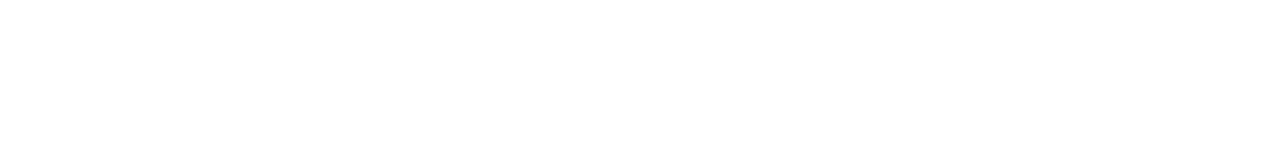
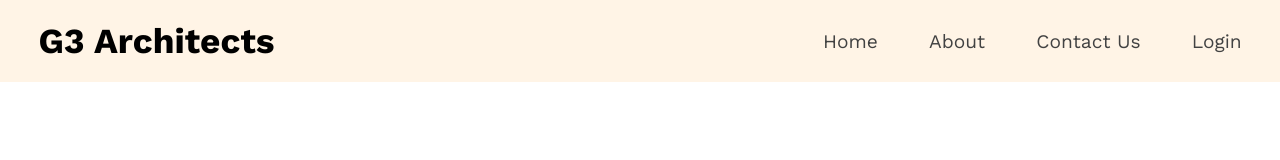
Before and after one commit to purnadebpaul64/ph-architects, a plain HTML site: page index.html in a window 1280 px wide. Drawn offline with nearby package versions, Linux system fonts and the light colour scheme.

Commit message:
added navigation

```diff
--- a/index.html
+++ b/index.html
@@ -7,7 +7,23 @@
     <link rel="stylesheet" href="styles/style.css" />
   </head>
   <body>
-    <header></header>
+    <header>
+      <section class="container">
+        <nav>
+          <div class="logo">
+            <h3>G3 Architects</h3>
+          </div>
+          <div class="nav-links">
+            <ul>
+              <li><a href="#">Home</a></li>
+              <li><a href="#">About</a></li>
+              <li><a href="#">Contact Us</a></li>
+              <li><a href="#">Login</a></li>
+            </ul>
+          </div>
+        </nav>
+      </section>
+    </header>
     <main></main>
     <footer></footer>
   </body>
--- a/styles/style.css
+++ b/styles/style.css
@@ -1,5 +1,51 @@
 @import url("https://fonts.googleapis.com/css2?family=Work+Sans:ital,wght@0,100..900;1,100..900&display=swap");
-
-body {
+* {
+  margin: 0;
+  padding: 0;
+  box-sizing: border-box;
   font-family: "Work Sans", serif;
 }
+.container {
+  max-width: 1440px;
+  padding: 0 3vw;
+  margin: 0 auto;
+}
+
+/* ===== common style ===== */
+:root {
+  --td-1: #131313;
+  --td-2: #424242;
+  --td-3: #727272;
+  --td-4: #a1a1a1;
+  --td-5: #d0d0d0;
+  --td-6: #e7e7e7;
+  --td-7: #f3f3f3;
+  --bg-c: rgba(255, 144, 14, 0.1);
+}
+
+/* ===== Navigation Section ===== */
+header {
+  background-color: var(--bg-c);
+}
+nav {
+  display: flex;
+  justify-content: space-between;
+  align-items: center;
+  padding: 20px 0;
+}
+.nav-links ul {
+  display: flex;
+  gap: 4vw;
+}
+.nav-links ul li {
+  list-style: none;
+  font-size: 1.2rem;
+}
+.nav-links ul li a {
+  text-decoration: none;
+  color: var(--td-2);
+}
+.logo h3 {
+  font-size: 2.2rem;
+  font-weight: 700;
+}
```
